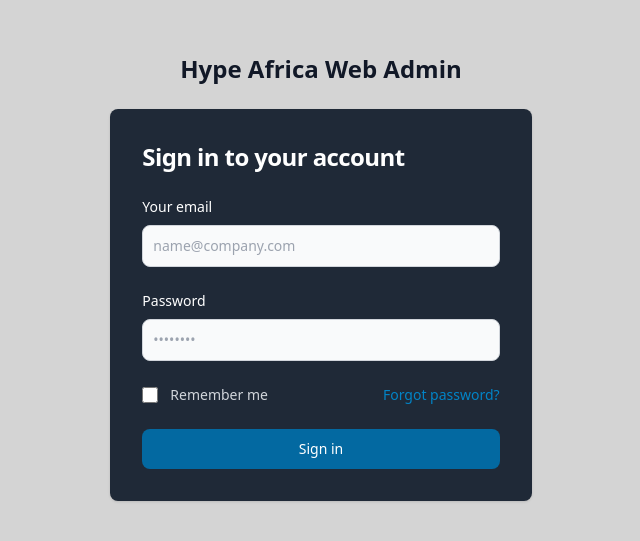
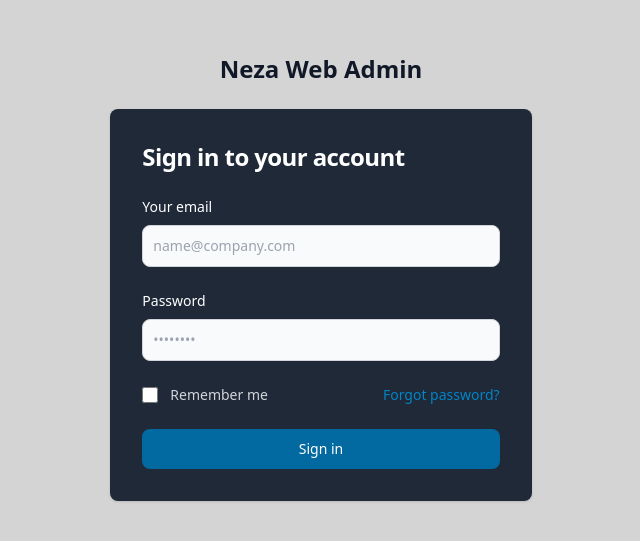
Before and after one commit to Benson306/hype_africa_web_admin, a React (Create React App) app: page / in a window 1280 px wide. Shown: the part 123-664 px from the top of the page, without its empty margins (319-959 px from the left). Built offline with nearby package versions, Linux system fonts and the light colour scheme.

Commit message:
Completed Influencer applications

```diff
--- a/src/components/pages/Login.js
+++ b/src/components/pages/Login.js
@@ -97,7 +97,7 @@ function Login() {
         <div class="flex flex-col items-center justify-center px-2 py-8 mx-auto md:h-screen lg:py-0">
             <div class="flex items-center mb-6 text-2xl font-semibold text-gray-900">
                 {/* <img class="w-8 h-8 mr-2" src="https://flowbite.s3.amazonaws.com/blocks/marketing-ui/logo.svg" alt="logo" /> */}
-                Hype Africa Web Admin
+                Neza Web Admin
             </div>
             <div class="rounded-lg shadow dark:border md:mt-0  xl:p-0 bg-gray-800 border-gray-700 w-5/6 lg:w-2/6">
                 <div class="p-6 space-y-4 md:space-y-6 sm:p-8">
```
